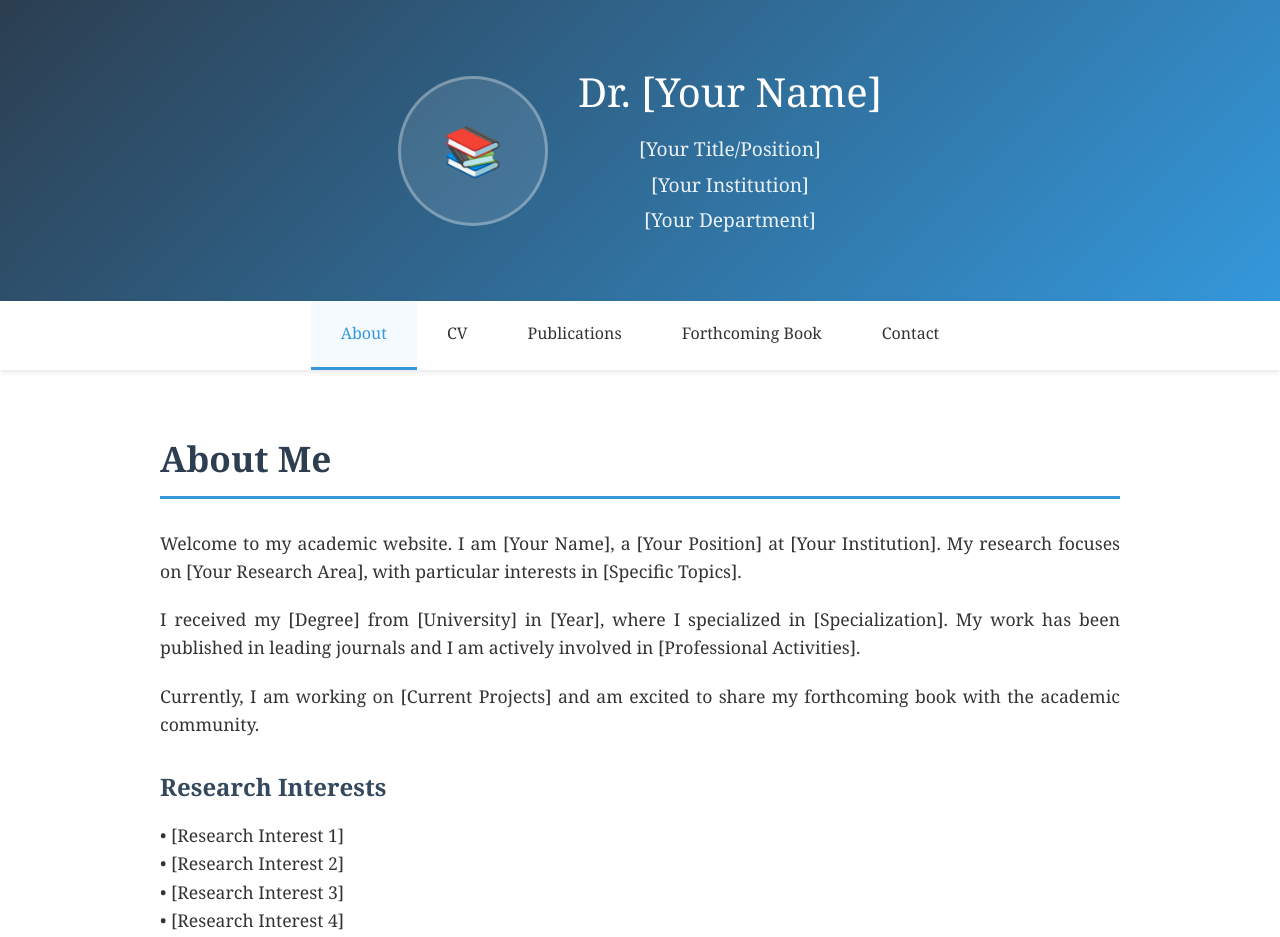
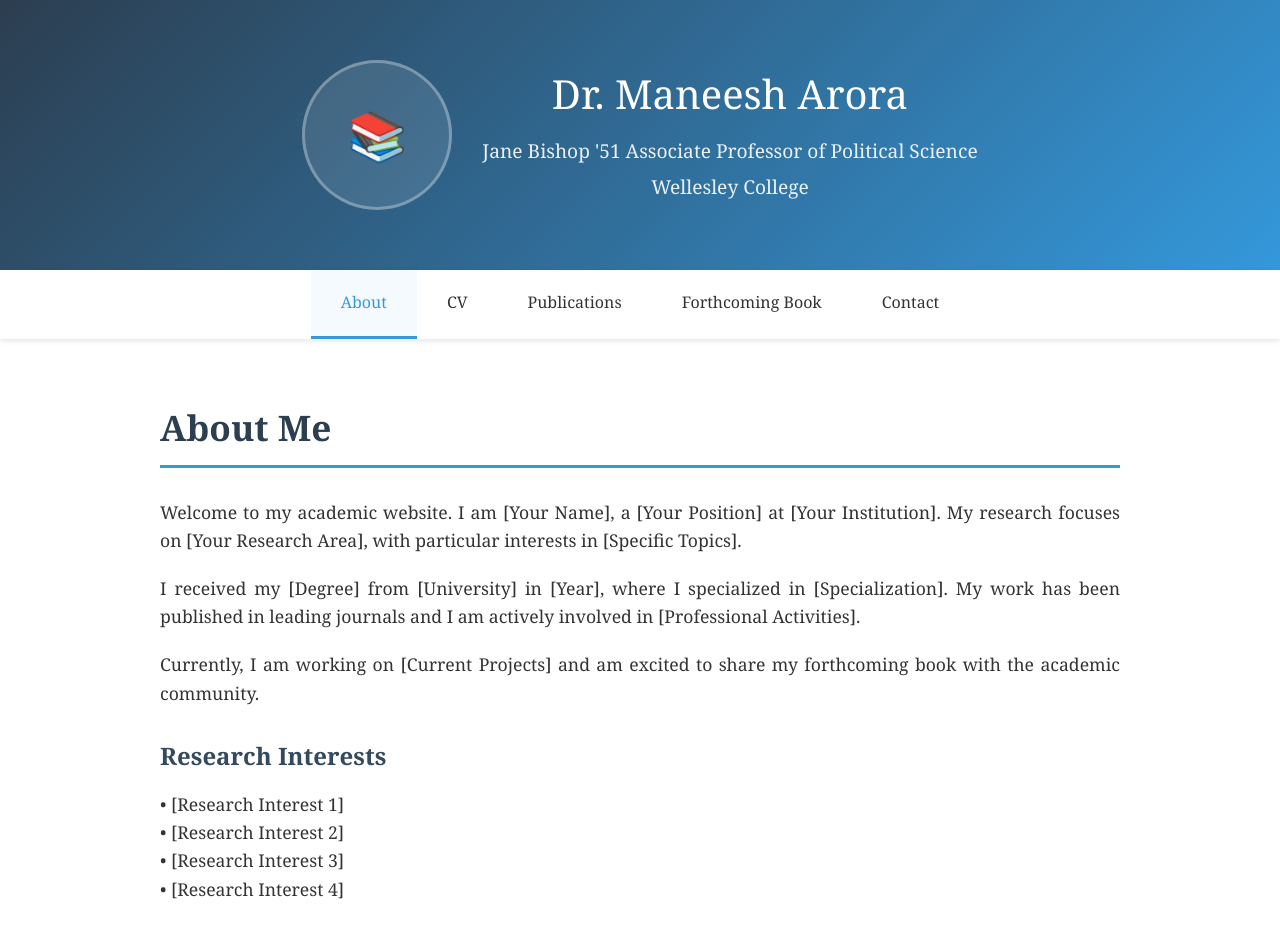
Before and after one commit to arora-maneesh/maneesharora.github.io, a plain HTML site: page index.html in a window 1280 px wide. Shown: the top 937 px of the page. Drawn offline with Linux system fonts and the light colour scheme.

Commit message:
Update index.html

```diff
--- a/index.html
+++ b/index.html
@@ -3,7 +3,7 @@
 <head>
     <meta charset="UTF-8">
     <meta name="viewport" content="width=device-width, initial-scale=1.0">
-    <title>Dr. [Your Name] - Academic Profile</title>
+    <title>Dr. Maneesh Arora - Academic Profile</title>
     <style>
         * {
             margin: 0;
@@ -255,10 +255,9 @@
             <div class="profile-section">
                 <div class="profile-image">📚</div>
                 <div class="profile-info">
-                    <h1>Dr. [Your Name]</h1>
-                    <p>[Your Title/Position]</p>
-                    <p>[Your Institution]</p>
-                    <p>[Your Department]</p>
+                    <h1>Dr. Maneesh Arora</h1>
+                    <p>Jane Bishop '51 Associate Professor of Political Science</p>
+                    <p>Wellesley College</p>
                 </div>
             </div>
         </div>
```
